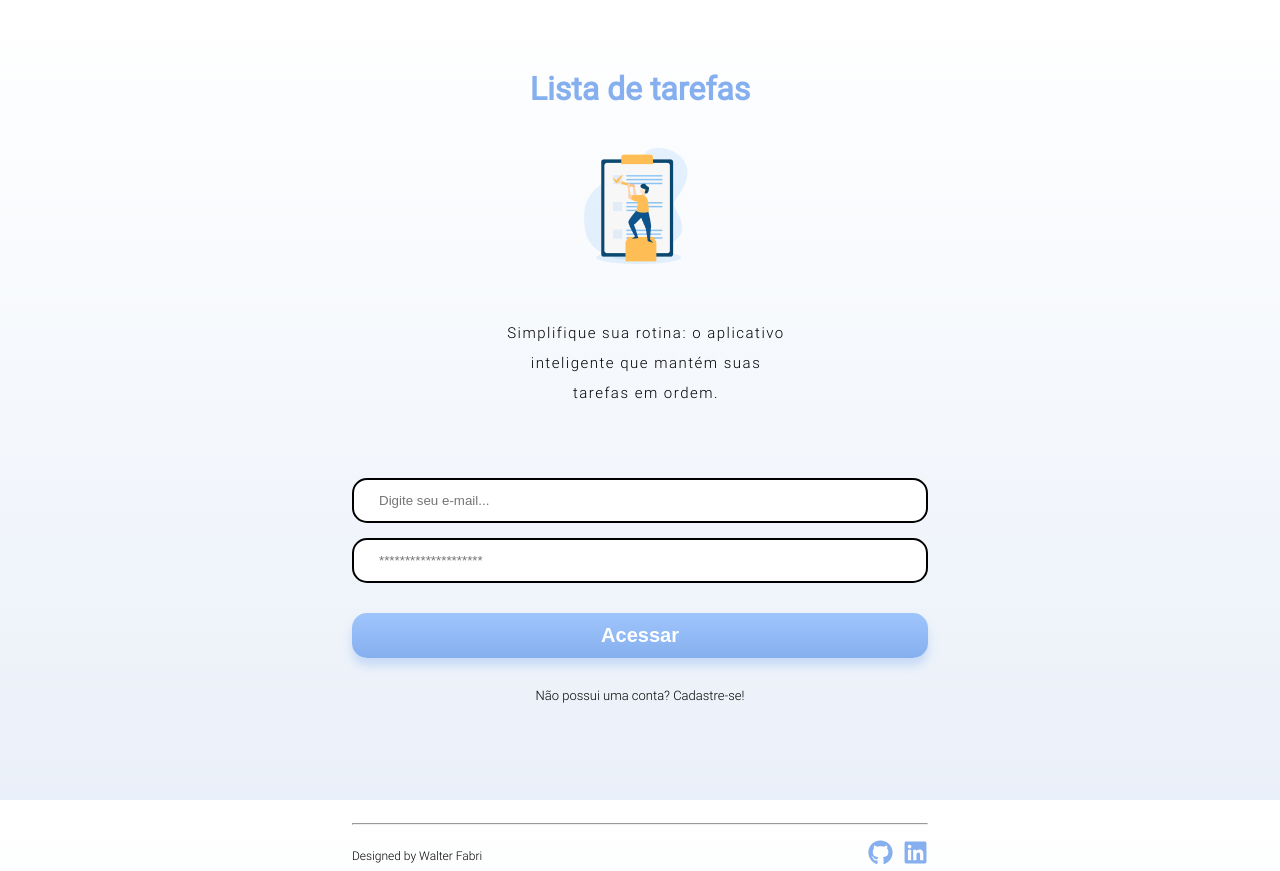
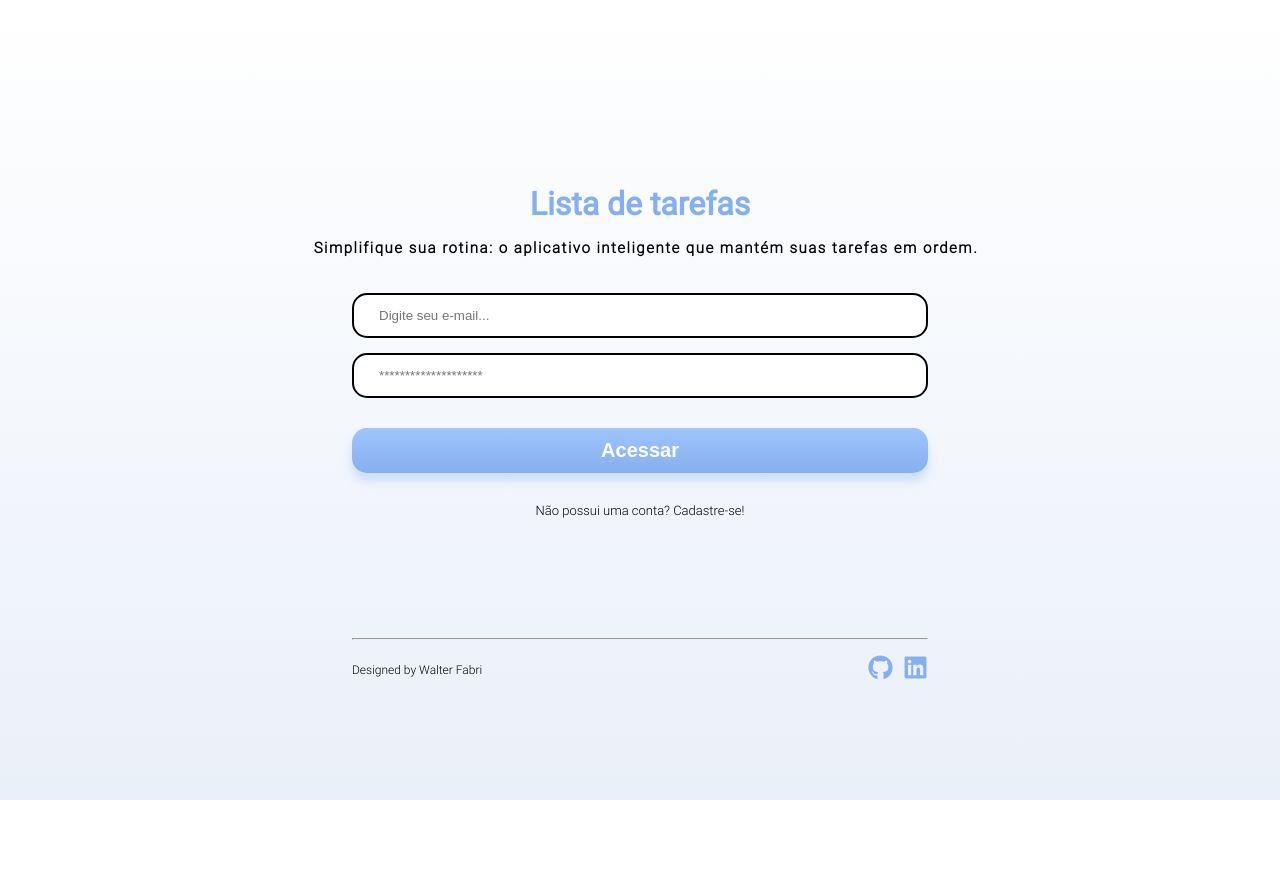
Before and after one commit to fabriwalter/todolist2, a React (Create React App) app: page / in a window 1280 px wide. After the commit the page ends 800 px from the top, so only its background shows below. Built offline with nearby package versions, Linux system fonts and the light colour scheme.

Commit message:
finished css for desktop version

```diff
--- a/src/components/Header/header.css
+++ b/src/components/Header/header.css
@@ -10,3 +10,20 @@
 .header-titulo {
     margin-bottom: 40px;
 }
+
+
+
+/* Medium devices (tablets, 768px and up)
+------------------------------------------------------*/
+
+@media (min-width: 768px) {
+
+    .header-titulo {
+        margin-bottom: 10px;
+    }
+
+    .header-imagem {
+        display: none;
+    }
+
+}
--- a/src/components/Header/index.js
+++ b/src/components/Header/index.js
@@ -7,7 +7,7 @@ export default function Header() {
       <header>
         <div className='header-container'>
             <h1 className='header-titulo'>Lista de tarefas</h1>
-            <Imagem />
+            <Imagem className='header-imagem'/>
         </div>
       </header>
     );
--- a/src/pages/Home/home.css
+++ b/src/pages/Home/home.css
@@ -91,5 +91,21 @@
     font-size: 13px;
 }
 
-/* Footer
------------------------------------- */
+
+/* Medium devices (tablets, 768px and up)
+------------------------------------------------------*/
+
+@media (min-width: 768px) {
+
+    .home-container {
+        justify-content: center;
+        height: 100vh;
+    }
+
+    .home-subtitulo {
+        font-weight: 700;
+        max-width: 75%;
+        margin-bottom: 30px;
+    }
+
+}
--- a/src/pages/Home/index.js
+++ b/src/pages/Home/index.js
@@ -31,6 +31,6 @@ export default function Home() {
             </Link>
 
             <Footer />
-        </div>
+    </div>
     );
 }
```
